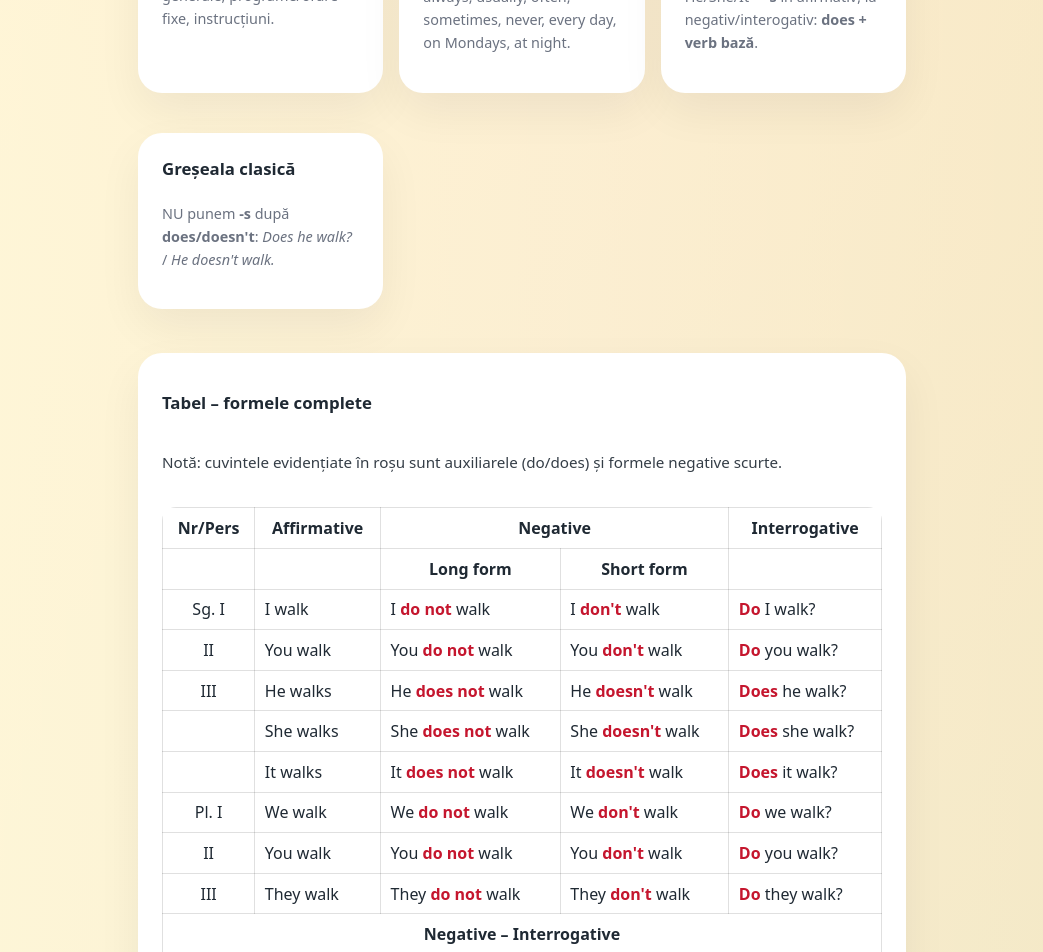
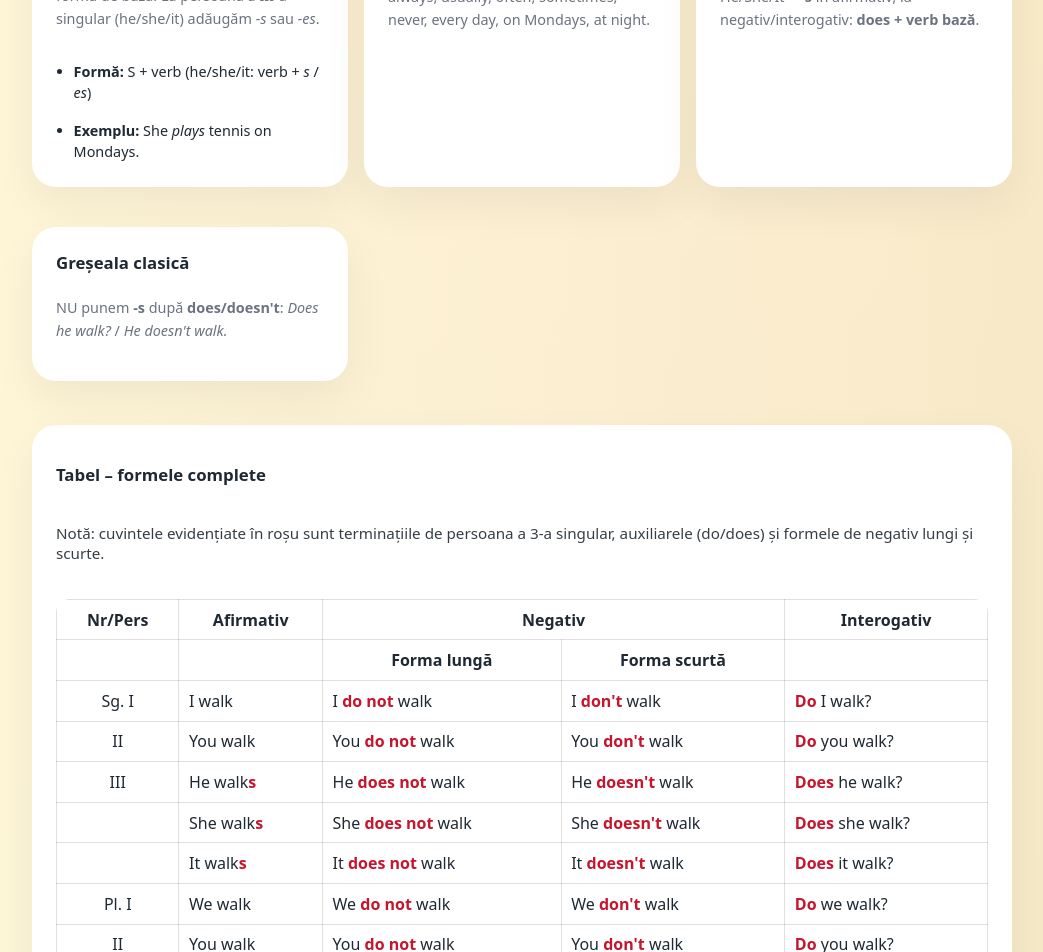
Before and after one commit to gheorghiank-dev/lexjunior-school, a React (Vite) app: page /grammar/tenses/present-simple/overview in a window 1280 px wide. Shown: the part 420-1372 px from the top of the page, without its empty margins (118-1161 px from the left). Built offline with nearby package versions, Linux system fonts and the light colour scheme.

Commit message:
Overview tabel

```diff
--- a/src/modules/present-simple/PresentSimpleOverviewPage.jsx
+++ b/src/modules/present-simple/PresentSimpleOverviewPage.jsx
@@ -19,31 +19,42 @@ export default function PresentSimpleOverviewPage() {
 
       <section className="overview-grid" style={{ marginBottom: "1.25rem" }}>
         <div className="card">
-          <div className="card-title">Când îl folosim</div>
+          <div className="card-title">Afirmativ</div>
           <p className="card-description">
-            Rutine, obiceiuri, adevăruri generale, programe/orare fixe,
-            instrucțiuni.
+            În forma afirmativă, verbul este la forma de bază. La persoana a
+            III-a singular (he/she/it) adăugăm <em>-s</em> sau <em>-es</em>.
           </p>
+          <ul class="ps-mini-list">
+            <li>
+              <strong>Formă:</strong> S + verb (he/she/it: verb + <em>s</em> /{" "}
+              <em>es</em>)
+            </li>
+            <li>
+              <strong>Exemplu:</strong> She <em>plays</em> tennis on Mondays.
+            </li>
+          </ul>
         </div>
+
         <div className="card">
           <div className="card-title">Semnalatori</div>
           <p className="card-description">
-            always, usually, often, sometimes, never, every day, on Mondays,
-            at night.
+            always, usually, often, sometimes, never, every day, on Mondays, at
+            night.
           </p>
         </div>
         <div className="card">
           <div className="card-title">Regula de aur</div>
           <p className="card-description">
-            He/She/It + <strong>-s</strong> în afirmativ; la negativ/interogativ:
+            He/She/It + <strong>-s</strong> în afirmativ; la
+            negativ/interogativ:
             <strong> does + verb bază</strong>.
           </p>
         </div>
         <div className="card">
           <div className="card-title">Greșeala clasică</div>
           <p className="card-description">
-            NU punem <strong>-s</strong> după <strong>does/doesn&apos;t</strong>:
-            <em> Does he walk?</em> / <em>He doesn&apos;t walk.</em>
+            NU punem <strong>-s</strong> după <strong>does/doesn&apos;t</strong>
+            :<em> Does he walk?</em> / <em>He doesn&apos;t walk.</em>
           </p>
         </div>
       </section>
@@ -51,8 +62,9 @@ export default function PresentSimpleOverviewPage() {
       <section className="card">
         <h2 className="card-title">Tabel – formele complete</h2>
         <p className="overview-note">
-          Notă: cuvintele evidențiate în roșu sunt auxiliarele (do/does) și
-          formele negative scurte.
+          Notă: cuvintele evidențiate în roșu sunt terminațiile de persoana a
+          3-a singular, auxiliarele (do/does) și formele de negativ lungi și
+          scurte.
         </p>
 
         <div className="overview-table-wrap" style={{ marginTop: "0.8rem" }}>
@@ -60,17 +72,17 @@ export default function PresentSimpleOverviewPage() {
             <thead>
               <tr>
                 <th className="ov-center">Nr/Pers</th>
-                <th>Affirmative</th>
+                <th>Afirmativ</th>
                 <th className="ov-center" colSpan={2}>
-                  Negative
+                  Negativ
                 </th>
-                <th>Interrogative</th>
+                <th>Interogativ</th>
               </tr>
               <tr>
                 <th />
                 <th />
-                <th>Long form</th>
-                <th>Short form</th>
+                <th>Forma lungă</th>
+                <th>Forma scurtă</th>
                 <th />
               </tr>
             </thead>
@@ -103,7 +115,9 @@ export default function PresentSimpleOverviewPage() {
               </tr>
               <tr>
                 <td className="ov-center">III</td>
-                <td>He walks</td>
+                <td>
+                  He walk<span className="ov-em ov-red">s</span>
+                </td>
                 <td>
                   He <span className="ov-em ov-red">does not</span> walk
                 </td>
@@ -116,7 +130,9 @@ export default function PresentSimpleOverviewPage() {
               </tr>
               <tr>
                 <td className="ov-center" />
-                <td>She walks</td>
+                <td>
+                  She walk<span className="ov-em ov-red">s</span>
+                </td>
                 <td>
                   She <span className="ov-em ov-red">does not</span> walk
                 </td>
@@ -129,7 +145,9 @@ export default function PresentSimpleOverviewPage() {
               </tr>
               <tr>
                 <td className="ov-center" />
-                <td>It walks</td>
+                <td>
+                  It walk<span className="ov-em ov-red">s</span>
+                </td>
                 <td>
                   It <span className="ov-em ov-red">does not</span> walk
                 </td>
@@ -181,7 +199,7 @@ export default function PresentSimpleOverviewPage() {
               </tr>
               <tr>
                 <td className="ov-center" colSpan={5}>
-                  <strong>Negative – Interrogative</strong>
+                  <strong>Negativ – Interogativ</strong>
                 </td>
               </tr>
               <tr>
```
